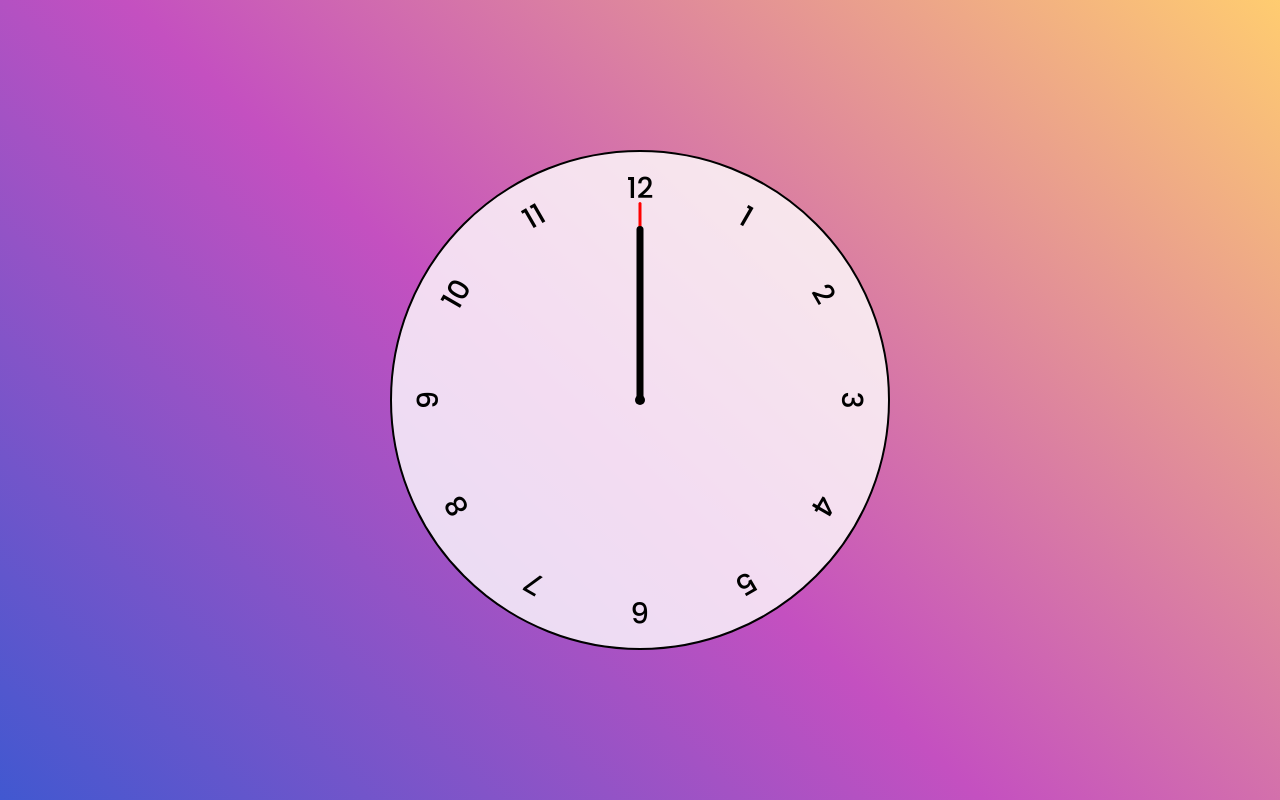
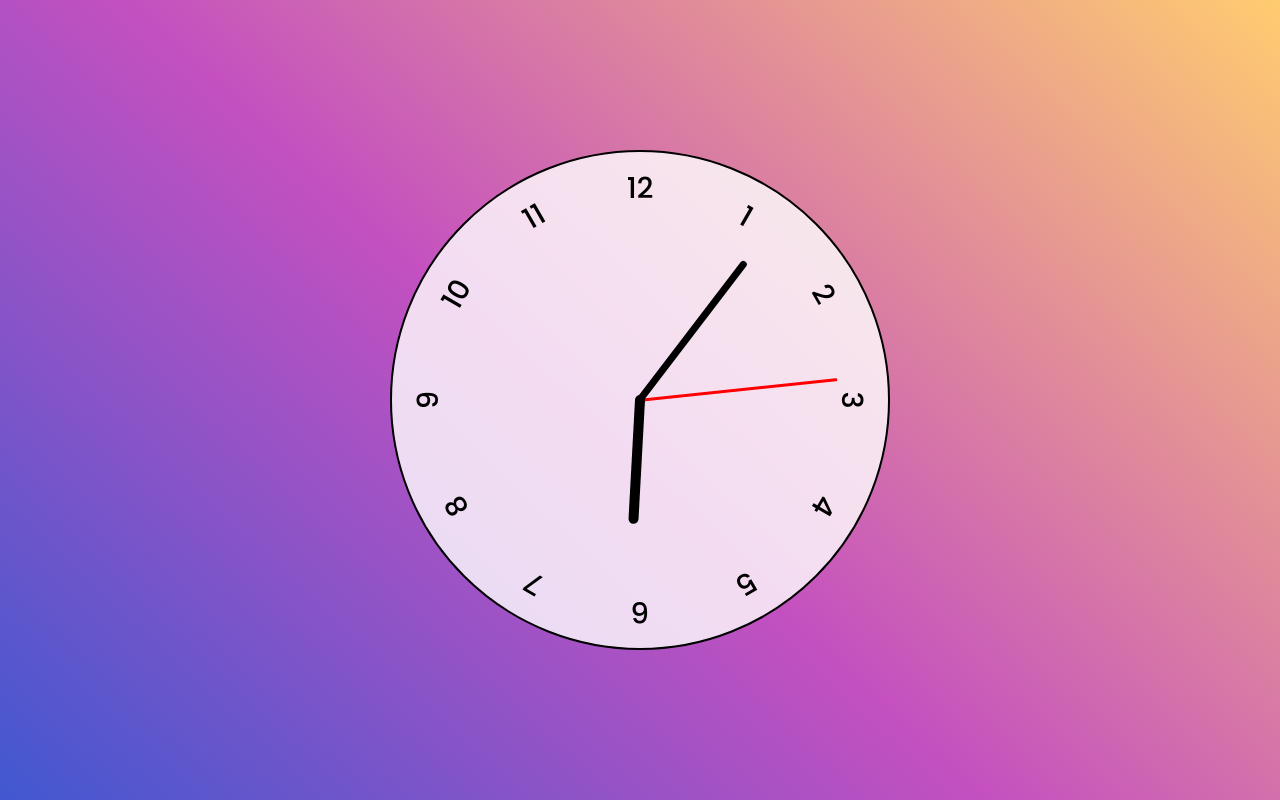
Before and after one commit to JoseAdelson2002/relogio, a plain HTML site: page index.html in a window 1280 px wide. Drawn offline with Linux system fonts and the light colour scheme.

Commit message:
implementa comportamento de rotação dos ponteiros e corrige css

```diff
--- a/main.js
+++ b/main.js
@@ -0,0 +1,21 @@
+const secondsHand = document.querySelector(".hand.seconds");
+const minutesHand = document.querySelector(".hand.minutes");
+const hoursHand = document.querySelector(".hand.hours");
+
+const setRotation = (element, rotationPercentage) => {
+  element.style.setProperty("--rotation", rotationPercentage * 360);
+};
+
+const setClock = () => {
+  const currentDate = new Date();
+
+  const secondsPercentage = currentDate.getSeconds() / 60;
+  const minutesPercentage = (secondsPercentage + currentDate.getMinutes()) / 60;
+  const hoursPercentage = (minutesPercentage + currentDate.getHours()) / 12;
+
+  setRotation(secondsHand, secondsPercentage);
+  setRotation(minutesHand, minutesPercentage);
+  setRotation(hoursHand, hoursPercentage);
+};
+
+setInterval(setClock, 1000);
--- a/style.css
+++ b/style.css
@@ -117,7 +117,7 @@ body {
   background-color: black;
 }
 
-.clock .hand.hour {
+.clock .hand.hours {
   width: 10px;
   height: 25%;
   background-color: black;
```
